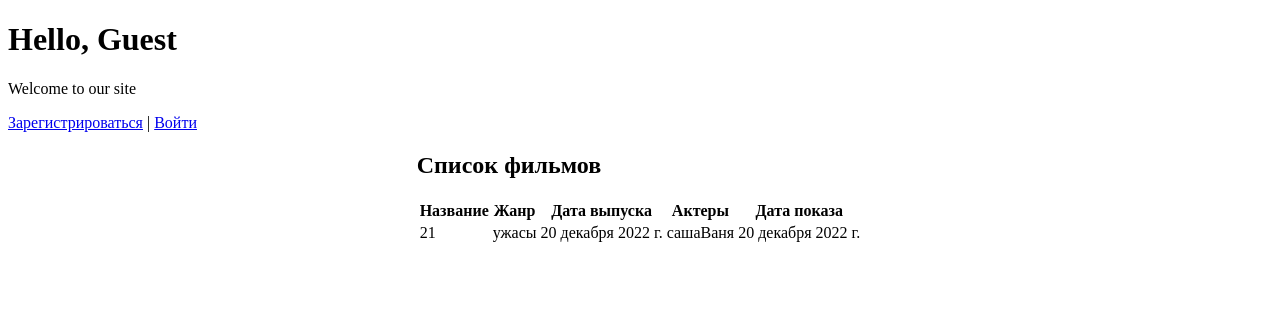
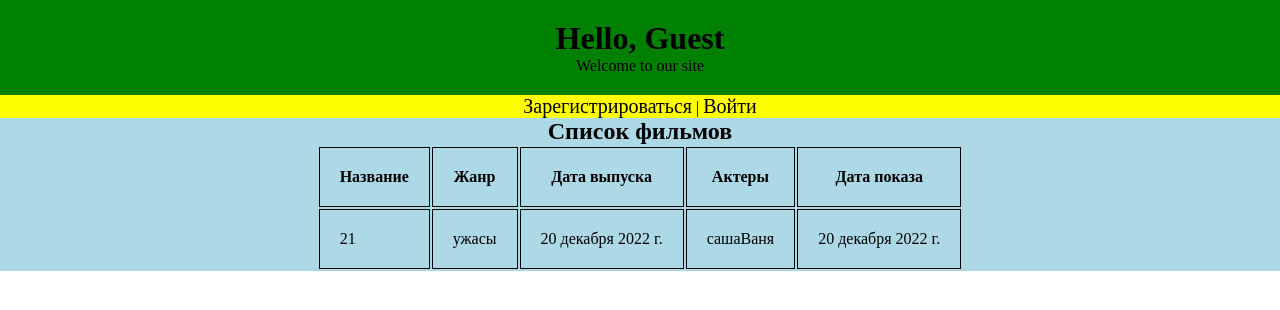
Before and after one commit to pr0pr09er/laba4, a Django app: page / in a window 1280 px wide. Shown: the top 310 px of the page. Run offline with Django 4.2, Linux system fonts and the light colour scheme; data comes from the database, SQL or seed files in the repository.

Commit message:
Add files via upload

```diff
--- a/filmApp/static/css/style.css
+++ b/filmApp/static/css/style.css
@@ -1,8 +1,34 @@
+*{
+    margin: 0;
+    padding: 0;
+}
+a{
+text-decoration: none;
+font-size: 20px;
+color: black;
+}
+.header{
+    display: flex;
+    text-align: center;
+    flex-direction: column;
+    padding: 20px;
+    background-color: green;
+}
+.links{
+    font-size: 16px;
+    text-align: center;
+    background: yellow;
+}
 .main{
     display: flex;
     justify-content: center;
+    background-color: lightblue;
 }
-.td, .th{
+td, th{
     padding: 20px;
     border: 1px solid black;
 }
+.main__header{
+    display: flex;
+    justify-content: center;
+}
```
